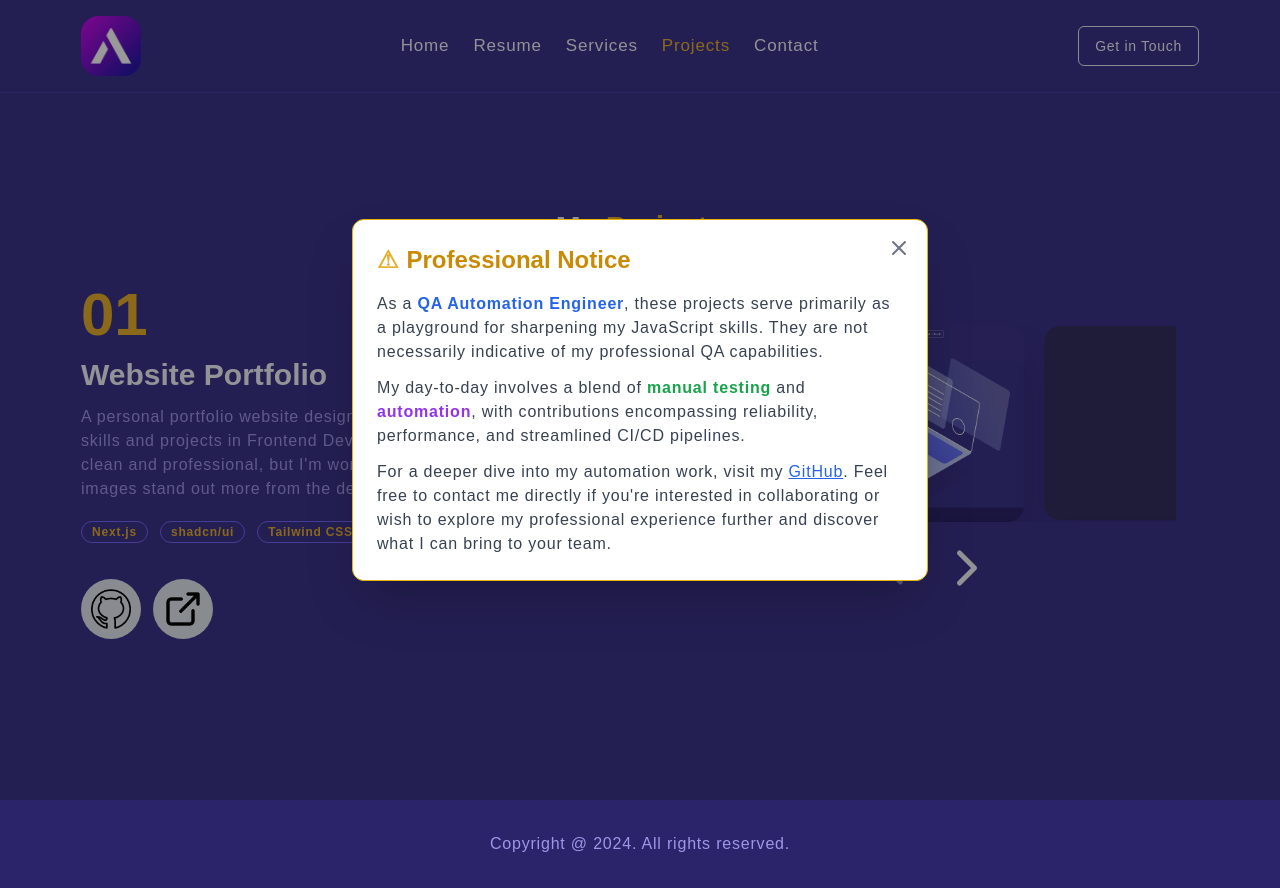
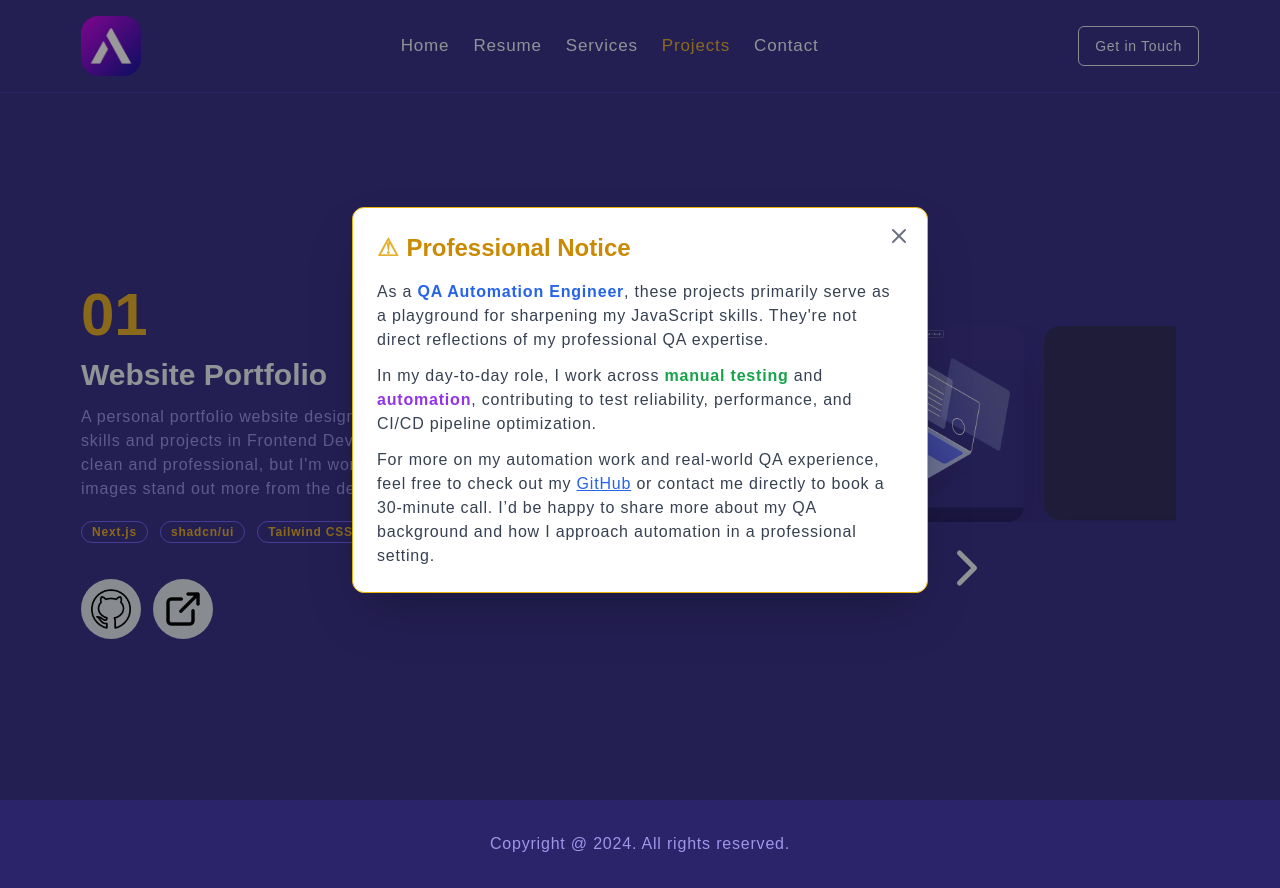
Before and after one commit to artshllk/portfolio, a Next.js app: page /projects in a window 1280 px wide. Built offline with nearby package versions, Linux system fonts and the light colour scheme; a web font is replaced by a local one.

Commit message:
improve modal

```diff
--- a/src/components/NoticeModal.jsx
+++ b/src/components/NoticeModal.jsx
@@ -48,21 +48,22 @@ export default function NoticeModal() {
                   <strong className="text-blue-600">
                     QA Automation Engineer
                   </strong>
-                  , these projects serve primarily as a playground for
-                  sharpening my JavaScript skills. They are not necessarily
-                  indicative of my professional QA capabilities.
+                  , these projects primarily serve as a playground for
+                  sharpening my JavaScript skills. They're not direct
+                  reflections of my professional QA expertise.
                 </p>
 
                 <p>
-                  My day-to-day involves a blend of{" "}
+                  In my day-to-day role, I work across{" "}
                   <strong className="text-green-600">manual testing</strong> and{" "}
-                  <strong className="text-purple-600">automation</strong>, with
-                  contributions encompassing reliability, performance, and
-                  streamlined CI/CD pipelines.
+                  <strong className="text-purple-600">automation</strong>,
+                  contributing to test reliability, performance, and CI/CD
+                  pipeline optimization.
                 </p>
 
                 <p>
-                  For a deeper dive into my automation work, visit my{" "}
+                  For more on my automation work and real-world QA experience,
+                  feel free to check out my{" "}
                   <a
                     href="https://github.com/artshllk"
                     className="text-blue-600 hover:text-blue-800 font-medium underline transition-colors"
@@ -70,10 +71,10 @@ export default function NoticeModal() {
                     rel="noopener noreferrer"
                   >
                     GitHub
-                  </a>
-                  . Feel free to contact me directly if you're interested in
-                  collaborating or wish to explore my professional experience
-                  further and discover what I can bring to your team.
+                  </a>{" "}
+                  or contact me directly to book a 30-minute call. I’d be happy
+                  to share more about my QA background and how I approach
+                  automation in a professional setting.
                 </p>
               </div>
             </div>
```
